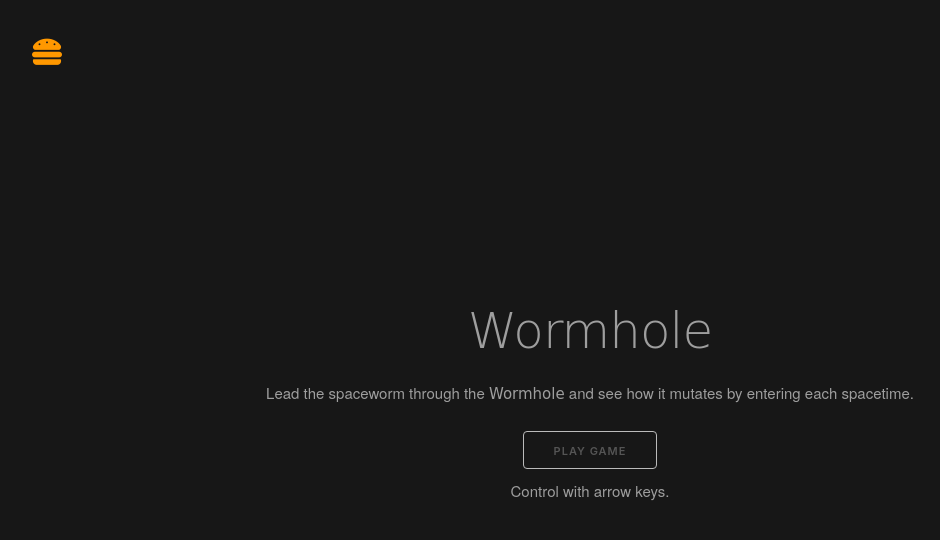
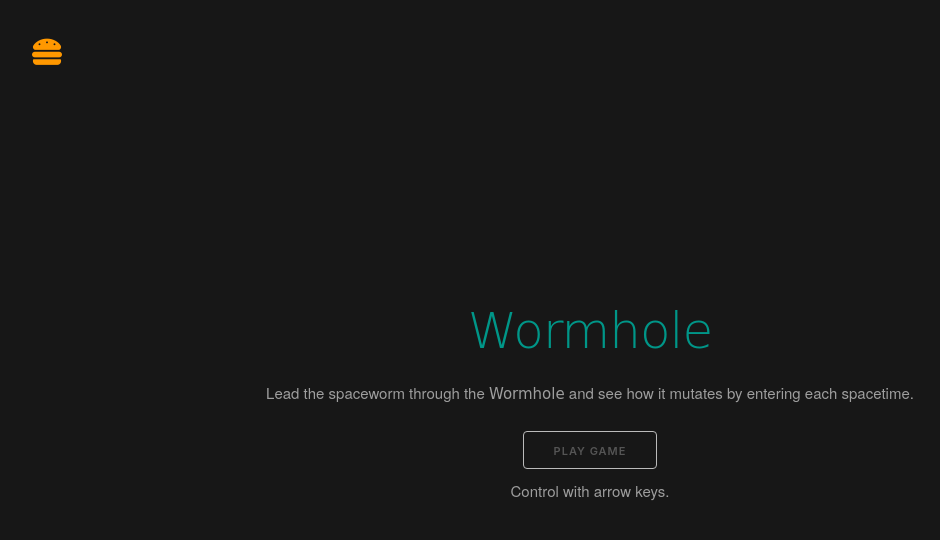
Before and after one commit to daniel-bergmann/portfolio-2.0, a plain HTML site: page index.html in a window 1280 px wide. Shown: the top 540 px of the page, without its empty margins (50-990 px from the left). Drawn offline with nearby package versions, Linux system fonts and the light colour scheme; a web font is replaced by a local one.

Commit message:
changed styling

```diff
--- a/index.html
+++ b/index.html
@@ -70,7 +70,7 @@
     <div class="container hero-display-wormhole">
       <div class="row">
         <div class="col s12 m12 l12 center align">
-          <h1 class="wormhole-logo grey-text">Wormhole</h1>
+          <h1 class="wormhole-logo teal-text">Wormhole</h1>
           <p class="grey-text">Lead the spaceworm through the <span class="wormhole-logo">Wormhole</span> and see how it mutates by entering each spacetime. </p>
           <span id="dots"></span><span id="more">
             <canvas class="worm-canvas" id="myCanvas"></canvas>
```
